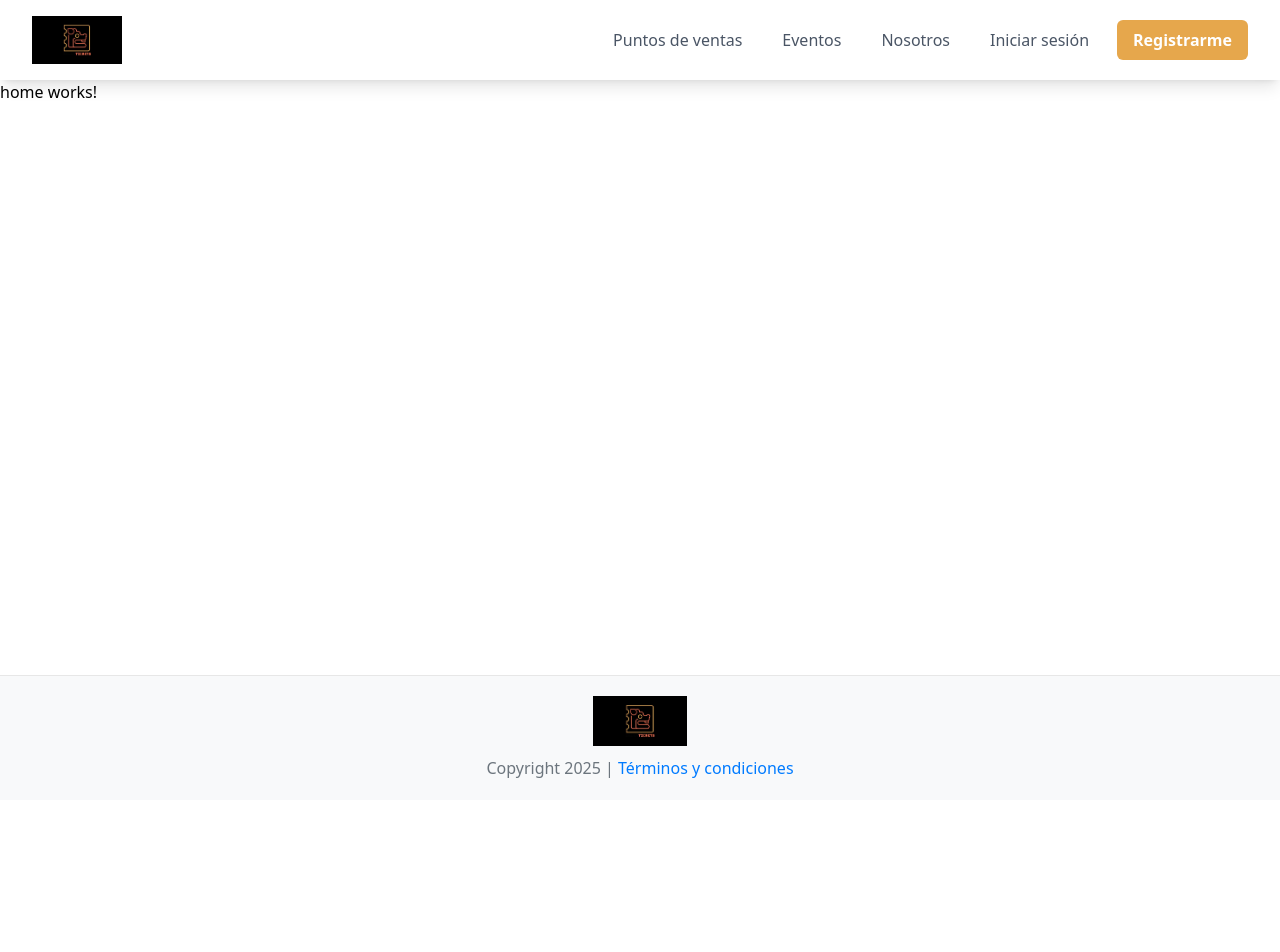
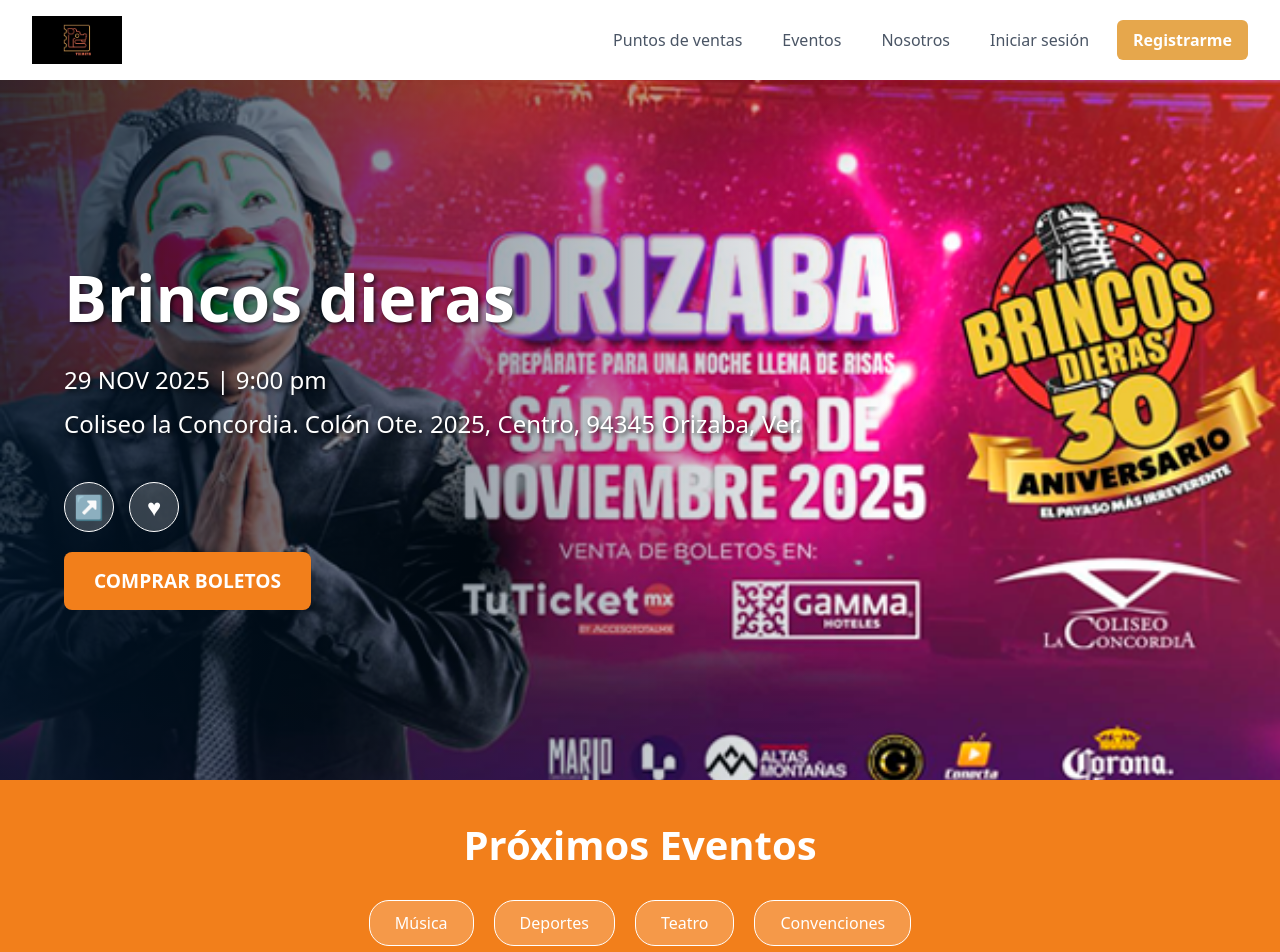
Before and after one commit to tuticketmxapp-svg/balam_tickets, an Angular app: page / in a window 1280 px wide. Shown: the top 952 px of the page. Before the commit the page ends 800 px from the top, so only its background shows below. Built offline with nearby package versions, Linux system fonts and the light colour scheme.

Commit message:
feat: diseño de home

```diff
--- a/src/app/features/components/home/home.css
+++ b/src/app/features/components/home/home.css
@@ -0,0 +1,143 @@
+.banner-container {
+  position: relative;
+  width: 100%;
+  height: 700px; /* Altura ajustable */
+  background-image: url('../../../../assets/brincos.png'); /* Ruta de la imagen de fondo */
+  background-size: cover;
+  background-position: center;
+  display: flex;
+  align-items: center; /* Centra verticalmente el contenido */
+  justify-content: flex-start; /* Alinea el contenido a la izquierda */
+  color: white; /* Color de texto blanco para contraste */
+}
+
+/* Capa de degradado para mejorar la legibilidad del texto */
+.banner-overlay {
+  position: absolute;
+  top: 0;
+  left: 0;
+  width: 100%;
+  height: 100%;
+  /* Degradado de azul semitransparente a transparente */
+  background: linear-gradient(to right, rgba(0, 21, 41, 0.8) 0%, rgba(0, 21, 41, 0) 70%);
+  z-index: 1;
+}
+
+/* Contenedor para toda la información, para centrarla y posicionarla */
+.banner-content-wrapper {
+  position: relative; /* Para que esté por encima del overlay */
+  z-index: 2;
+  padding-left: 5%; /* Espaciado desde el borde izquierdo */
+  display: flex;
+  flex-direction: column;
+  align-items: flex-start;
+}
+
+.banner-info {
+  /* Se mueve el padding al wrapper para alinear todo el contenido */
+  text-shadow: 2px 2px 4px rgba(0, 0, 0, 0.7); /* Sombra para legibilidad */
+}
+
+.banner-info h1 {
+  font-size: 4rem; /* Tamaño de fuente grande para el título */
+  font-weight: bold;
+  margin-bottom: 1rem;
+}
+
+.banner-info p {
+  font-size: 1.5rem; /* Tamaño de fuente para la información */
+  margin: 0.5rem 0;
+}
+
+/* Contenedor para los botones del banner */
+.banner-buttons {
+  display: flex;
+  flex-direction: column;
+  align-items: flex-start; /* Alinea los elementos a la izquierda */
+  margin-top: 2rem; /* Espacio entre el texto y los botones */
+}
+
+/* Contenedor para los botones de íconos */
+.icon-buttons {
+  display: flex;
+  gap: 15px; /* Espacio entre los íconos */
+  margin-bottom: 20px; /* Espacio hacia el botón de comprar */
+}
+
+/* Estilo para los botones redondos de ícono */
+.icon-btn {
+  width: 50px;
+  height: 50px;
+  border-radius: 50%; /* Círculo perfecto */
+  background-color: rgba(255, 255, 255, 0.2); /* Fondo semitransparente */
+  border: 1px solid white;
+  color: white;
+  font-size: 1.5rem;
+  cursor: pointer;
+  display: flex;
+  align-items: center;
+  justify-content: center;
+  transition: background-color 0.3s;
+}
+
+.icon-btn:hover {
+  background-color: rgba(255, 255, 255, 0.4);
+}
+
+/* Estilo para el botón principal de compra */
+.buy-tickets-btn {
+  background-color: #F27F1B; /* Tono naranja */
+  color: white;
+  border: none;
+  padding: 15px 30px;
+  font-size: 1.2rem;
+  font-weight: bold;
+  text-transform: uppercase;
+  border-radius: 8px;
+  cursor: pointer;
+  transition: background-color 0.3s;
+}
+
+.buy-tickets-btn:hover {
+  background-color: #d87118; /* Naranja un poco más oscuro al pasar el mouse */
+}
+
+/* Sección para el filtro de eventos */
+.events-filter-section {
+  background-color: #F27F1B; /* Mismo naranja que el botón de compra */
+  width: 100%;
+  height: 200px;
+  display: flex;
+  flex-direction: column;
+  justify-content: center;
+  align-items: center;
+  color: white;
+  padding: 20px 0;
+  box-sizing: border-box;
+}
+
+.events-filter-section h2 {
+  font-weight: bold;
+  font-size: 2.5rem;
+  margin: 0 0 25px 0;
+}
+
+.filter-buttons {
+  display: flex;
+  gap: 20px; /* Espacio entre botones */
+}
+
+.filter-btn {
+  background-color: rgba(255, 255, 255, 0.2);
+  border: 1px solid white;
+  color: white;
+  padding: 10px 25px;
+  border-radius: 20px; /* Bordes redondeados */
+  cursor: pointer;
+  font-size: 1rem;
+  transition: background-color 0.3s;
+}
+
+.filter-btn:hover {
+  background-color: rgba(255, 255, 255, 0.4);
+}
--- a/src/app/features/components/home/home.html
+++ b/src/app/features/components/home/home.html
@@ -1 +1,34 @@
-<p>home works!</p>
+<div class="banner-container">
+  <!-- Capa para el degradado -->
+  <div class="banner-overlay"></div>
+
+  <!-- Contenedor para toda la información, para centrarla verticalmente -->
+  <div class="banner-content-wrapper">
+    <div class="banner-info">
+      <h1>Brincos dieras</h1>
+      <p>29 NOV 2025 | 9:00 pm</p>
+      <p>Coliseo la Concordia. Colón Ote. 2025, Centro, 94345 Orizaba, Ver.</p>
+    </div>
+    <div class="banner-buttons">
+      <div class="icon-buttons">
+        <!-- Puedes reemplazar los caracteres con tus propios íconos (ej. <i class="fa fa-share"></i>) -->
+        <button class="icon-btn">↗</button>
+        <button class="icon-btn">♥</button>
+      </div>
+      <button class="buy-tickets-btn">
+        Comprar Boletos
+      </button>
+    </div>
+  </div>
+</div>
+
+<!-- Sección de filtro de próximos eventos -->
+<div class="events-filter-section">
+  <h2>Próximos Eventos</h2>
+  <div class="filter-buttons">
+    <button class="filter-btn">Música</button>
+    <button class="filter-btn">Deportes</button>
+    <button class="filter-btn">Teatro</button>
+    <button class="filter-btn">Convenciones</button>
+  </div>
+</div>
```
